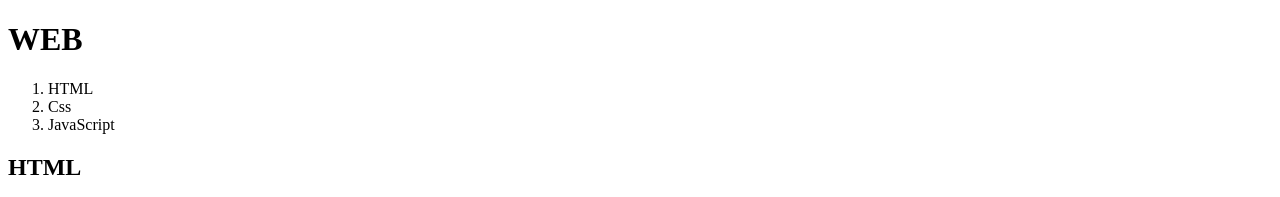
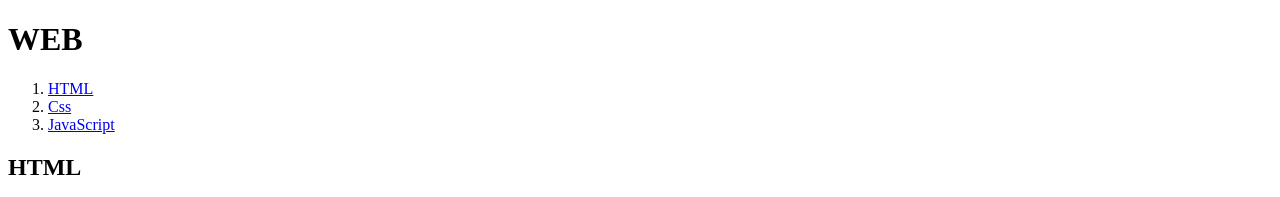
Before and after one commit to hwangbin0215/inago, a plain HTML site: page index.html in a window 1280 px wide. Shown: the top 197 px of the page. Drawn offline with Linux system fonts and the light colour scheme.

Commit message:
Update index.html

```diff
--- a/index.html
+++ b/index.html
@@ -7,9 +7,9 @@
 <body>
   <h1><a herf="index.html">WEB</a></h1>
   <ol>
-    <li><a herf="1.html">HTML</a></li>
-    <li><a herf="2.html">Css</a></li>
-    <li><a herf="3.html">JavaScript</a></li>
+    <li><a href="1.html">HTML</a></li>
+    <li><a href="2.html">Css</a></li>
+    <li><a href="3.html">JavaScript</a></li>
   </ol>
 <meta charset ="utf-8">
   <h2>HTML</h2>
```
